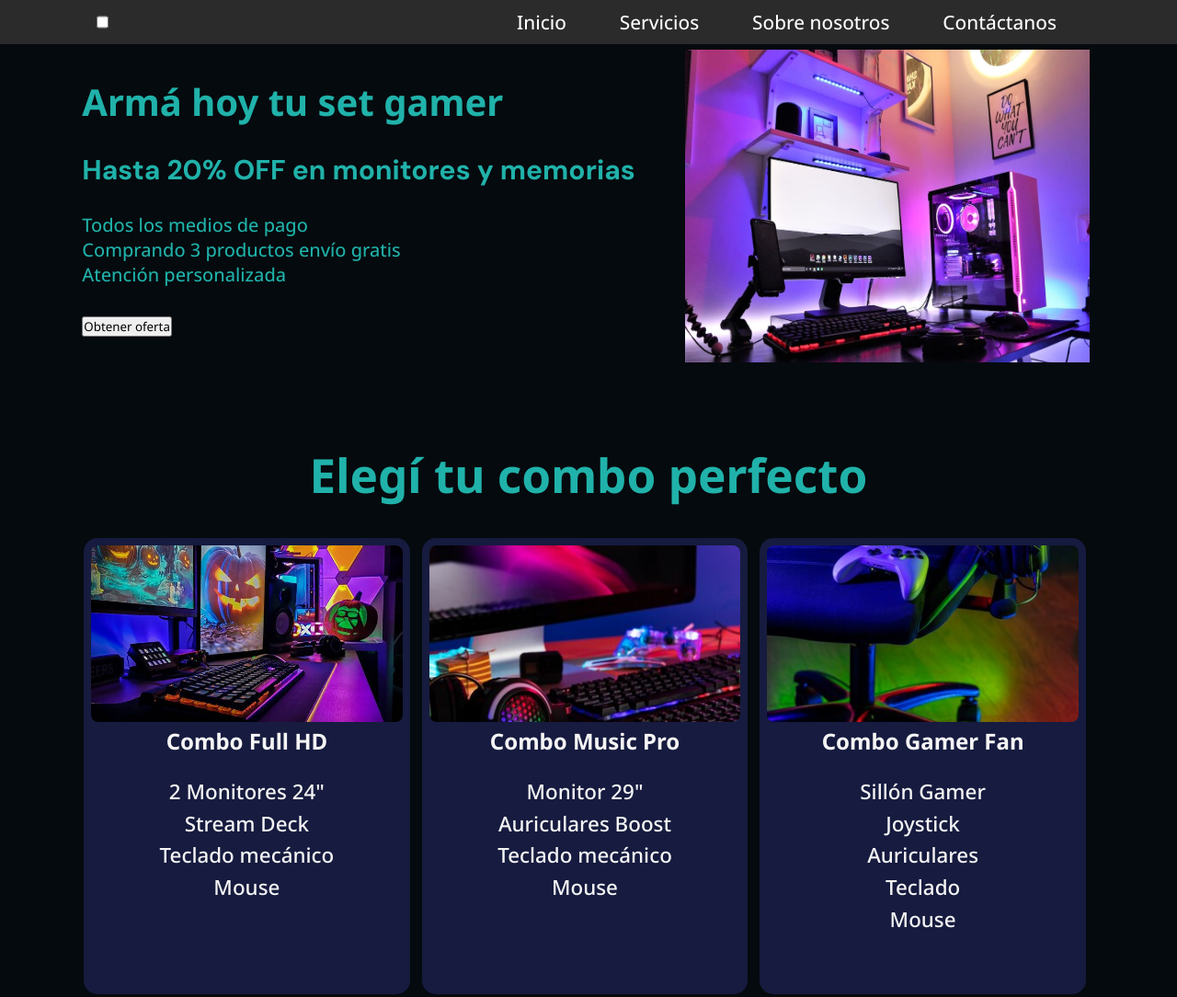
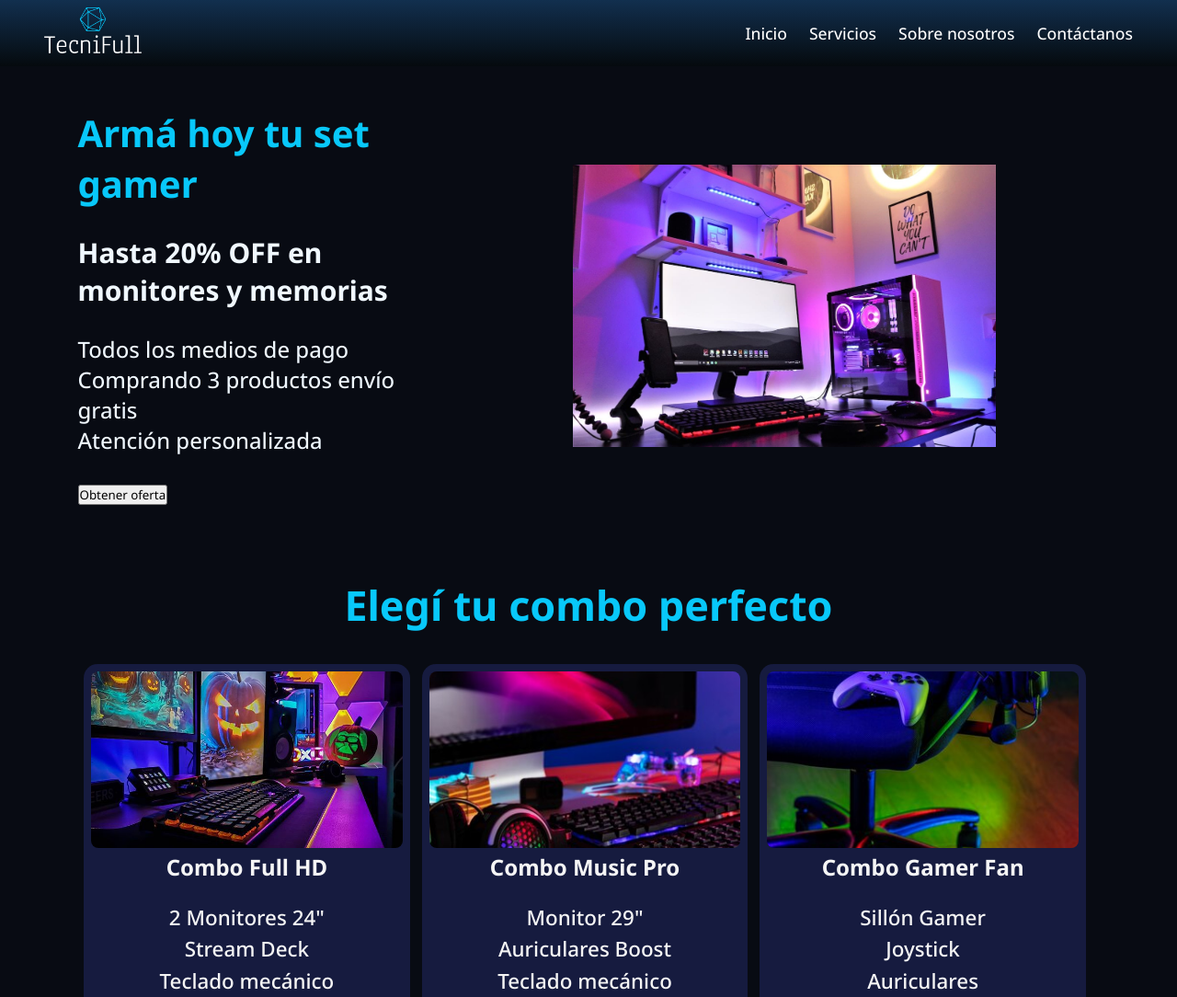
Before and after one commit to 1ggera/tp1-CaC-web-html-css-js, a plain HTML site: page index.html in a window 1280 px wide. Shown: the top 1084 px of the page at 92% size. Drawn offline with Linux system fonts and the light colour scheme.

Commit message:
cambios en header, carga de iconos, cambios en carrusel

```diff
--- a/css/index.css
+++ b/css/index.css
@@ -9,7 +9,7 @@ body {
   font-weight: 450;
   font-size: 16px;
   color: aliceblue;
-  background-color: #050a0e;
+  background-color: #080b13;
   height: auto;
 }
 
@@ -17,44 +17,62 @@ body {
   display: flex;
   flex-wrap: wrap;
   justify-content: space-around;
-  color: lightseagreen;
   margin: 0 0 30px 0;
   font-size: 20px;
 }
 
-.header h2 {
-  font-family: 'DM Sans';
-}
-
 .container {
-  margin: 0 auto;
+  width: auto;
+  height: auto;
+  margin: 0 1.3em;
   display: flex;
   justify-content: space-around;
   align-items: center;
   padding: 1.5rem 1.5rem;
+  align-content: space-around;
 }
 
 .texto-home {
+  flex-shrink: 1;
   font-family: 'Noto Sans', sans-serif;
-  padding: 1.5rem;
-  color: lightseagreen;
+  padding: 1.3rem;
+  order: 0;
 }
-
+.texto-home h1{
+  font-size: 2em;
+  color: #08c8fa;
+}
+.texto-home h2 {
+  color: aliceblue;
+}
+.texto-home li{
+  color: aliceblue;
+  font-size: 1.5rem;
+  list-style:none;
+}
+.img-container {
+  display: flex;
+  justify-content: center;
+  align-items: center;
+  width: 100%;
+}
 .img-home {
-  padding: 30px;
-  width: 500px;
-  height: 400px;
+  flex-shrink: 1;
+  padding: 1em;
+  max-height: 500px;
+  max-width: 500px;
+  order: 1;
 }
 
 .container-promos{
-  height: 700px;
+  height: 680px;
 }
 
 .titulo-promos {
   display: flex;
-  font-size: 1.6em;
+  font-size: 1.4em;
   justify-content: center;
-  color: lightseagreen;
+  color: #08c8fa;
   margin: 0 0 30px 0;
 }
 
@@ -82,7 +100,7 @@ body {
   text-align: center;
 }
 .card:hover{
-  box-shadow: 0 0 20px 0 rgba(8, 200, 250, 0.702);
+  box-shadow: 0 0 20px 0 #08c8fa;
   transform: scale(1.05);
 }
 
@@ -153,17 +171,19 @@ body {
 .titulo-carrusel{
   padding: 10px;
   text-align: center;
-  color: lightseagreen;
+  color: #08c8fa;
   font-size: 1.8em;
+
 }
 
 .galeria-productos{
+  display: flex;
   box-sizing: border-box;
   flex-wrap: wrap;
   /* font-family: 'Lucida Sans', sans-serif; */
-  width: 98%;
-  height: 800;
-  margin: 10px;
+  width: 96%;
+  height: auto;
+  margin: 55px auto;
   position: relative;
   padding: 10px 0;
   /* background-color: rgb(48, 156, 97); */
@@ -186,10 +206,11 @@ body {
   padding: 20px;
   justify-content: space-between;
   border-bottom: 2px solid #ddd;
+  /* background-color: aqua; */
 }
 
 .encabezado-carrusel p span{
-  font-size: 40px;
+  font-size: 3rem;
   margin: 0 5px;
   cursor: pointer;
   color: #fff;
@@ -198,21 +219,20 @@ body {
   display: inline-block;
   line-height: 20px;
   text-align: center;
-  border-radius: 3px;
+  border-radius: 5px;
 }
 .encabezado-carrusel p span:hover{
-  background: blue;
+  background: #08c8fa;
 }
 
 .tarjetas-productos{
   width: 90%;
-  height: 550px;
-  margin: 0.25rem;
+  height: 500px;
   display: flex;
-  align-items: center;
+  /* align-items: flex-start; */
   overflow-x:auto; /*para el desplazamiento de los productos en el DOM*/
-  gap: 4px;
-  margin: auto;
+  gap: 0.25rem;
+  margin: 0 auto;
 }
 .tarjetas-productos::-webkit-scrollbar{
   display: none;
@@ -230,7 +250,7 @@ body {
 
 picture {
   width: 100%;
-  height: 70%;
+  height: 60%;
   /* height: 200px;*/
   width: 100%;
   padding: 0.25rem;
@@ -293,7 +313,7 @@ picture img{
   text-align: center;
   box-shadow: 0 0 20px 0 rgba(8, 200, 250, 0.702);
 }
-
+/* ugnu.itjua87@juaxe.com */
 @media(min-width:1441px){
 
 }
--- a/css/navbar.css
+++ b/css/navbar.css
@@ -7,28 +7,34 @@
     font-family: 'Open Sans', sans-serif;
     display: flex;
     flex-direction: row;
-    justify-content: space-around;
-    background-color: #2B2B2B;
+    flex-wrap: wrap;
+    justify-content: space-between;
+    align-items: center;
+    background-color: #151515;
     width: 100%;
-    padding: 10px 0px;
     top: 0;
-    position: fixed;
+    position: sticky;
     color: #fff;
     z-index: 1;
+    height: 4.5rem;
+    background-image: linear-gradient(to top, #050a0e, rgba(8, 126, 250, 0.251));
 }
 
-.nav-logo-image {
-    width: 30%;
+.logo {
+    min-width: 2.7em;
+    max-width: 5.3em;
+    margin: 0 0 0 3rem;
 }
 
 .nav-menu-list {
     display: flex;
     flex-direction: row;
     justify-content: space-around;
+    align-items: center;
     list-style: none;
-    width: 50%;
-    font-size: 1.3rem;
-    gap: 0.3rem;
+    font-size: 1.1rem;
+    gap: 1.5rem;
+    margin: 0 3rem 0 0;
 }
 
 .nav-menu-item>a {
@@ -59,9 +65,9 @@
     bottom: 0;
     width: 0;
     height: 2px;
-    transition: width 0.5s ease;
+    transition: width 0.3s ease;
     transform: translateX(-50%);
-    background-color: darkcyan;
+    background-color: #08c8fa;
 }
 
 .nav-menu-list .nav-menu-item a:hover::before {
@@ -75,7 +81,6 @@
     color: #fff;
     font-size: 1.5rem;
     cursor: pointer;
-
 }
 
 /* Consulta de medios para hacer el menú responsive */
@@ -117,3 +122,42 @@
         display: block;
     }
 }
+
+@media(max-width:375px){
+    .nav-logo-image{
+
+    }
+    .nav-menu {
+        flex-direction: row; /* Cambiamos a columna */
+        align-items: center; /* Centramos los elementos */
+    }
+
+    .nav-menu-list {
+        display: none; /* Ocultamos la lista en pantallas pequeñas */
+    }
+
+    /* Mostrar el botón de menú en pantallas pequeñas */
+    .nav-menu-toggle {
+        display: block;
+        color: #fff;
+        font-size: 1.5rem;
+        cursor: pointer;
+    }
+
+    /* Estilo de la lista desplegable */
+    .nav-menu-dropdown {
+        display: none; /* Inicialmente oculto */
+        position: absolute;
+        top: 100%; /* Aparece debajo del botón de menú */
+        left: 0;
+        background-color: #2B2B2B;
+        width: 100%;
+        padding: 20px;
+        box-sizing: border-box;
+    }
+
+    /* Mostrar la lista desplegable cuando se hace clic en el botón de menú */
+    .nav-menu-toggle:focus + .nav-menu-dropdown {
+        display: block;
+    }
+}
--- a/index.html
+++ b/index.html
@@ -9,22 +9,26 @@
   <link
     href="https://fonts.googleapis.com/css2?family=DM+Sans:ital,opsz,wght@0,9..40,100..1000;1,9..40,100..1000&family=Noto+Sans:ital,wght@0,100..900;1,100..900&family=Roboto+Mono:ital,wght@0,100..700;1,100..700&display=swap"
     rel="stylesheet">
-
   <link rel="stylesheet" href="./css/navbar.css" />
   <link rel="stylesheet" href="./css/footer.css" />
   <link rel="stylesheet" href="./css/index.css" />
   <title>TecniFull</title>
+  <link rel="icon" href="images/tecnifull-favicon-black.png">
 </head>
 
 <body>
   <header class="header">
     <!-- NAVBAR / MENU DE PÁGINA -->
     <nav class="nav-menu">
-      <input title="asd" class="newMenu" id="newMenu" type="checkbox" />
-      <label for="newMenu"></label>
+      <figure>
+        <a href="https://tecnifull.zeabur.app/">
+          <img class="logo" src="images/logo-no-background.png" alt="Icon" aria-label="tecnifull-logo"><!--style="height: 45px;" -->
+        </a>
+      </figure>
 
+      <label for="newMenu">
         <ul class="nav-menu-list">
-        <li class="nav-menu-item"><a href="#">Inicio</a></li>
+          <li class="nav-menu-item"><a href="https://tecnifull.zeabur.app/">Inicio</a></li>
           <li class="nav-menu-item">
             <a href="./pages/services.html">Servicios</a>
           </li>
@@ -35,7 +39,7 @@
             <a href="./pages/contact.html">Contáctanos</a>
           </li>
         </ul>
-
+      </label>
     </nav>
     <div class="container">
       <div class="texto-home">
@@ -43,7 +47,7 @@
         <br>
         <h2>Hasta 20% OFF en monitores y memorias</h3>
           <br>
-          <ul style="list-style:none;">
+          <ul>
             <li>Todos los medios de pago</li>
             <li>Comprando 3 productos envío gratis</li>
             <li>Atención personalizada</li>
@@ -51,7 +55,9 @@
           <br>
           <button>Obtener oferta</button>
       </div>
+      <div class="img-container">
         <img class="img-home" src="./images/setgamer.jpg" alt="img-mem-ram">
+      </div>
     </div>
   </header>
   <div class="nav-menu-separator"></div>
@@ -128,7 +134,7 @@
     <section class="tarjetas-productos">
       <div class="producto">
         <picture>
-          <img src="/images/setgamer2.jpg" alt="memorias ram">
+          <img src="/images/monitor.png" alt="monitor samsung">
         </picture>
         <div class="detalle">
           <p>
--- a/js/index.js
+++ b/js/index.js
@@ -1,3 +1,4 @@
+//CARRUSEL
 let flechas = document.getElementsByTagName('span');
 
 // Selecciona todos los elementos del documento HTML que tienen la clase producto
@@ -41,3 +42,4 @@ let movim_izq = () => {
 
 flechas[1].onclick = ()=>{movim_der();}
 flechas[0].onclick = ()=>{movim_izq();}
+//FIN CARRUSEL
```
Also changed, not shown: fonts/Anaheim.ttf (added), images/logo-color.svg (added), images/logo-no-background.png (added), images/logo-no-background.svg (added), images/logo.PNG (added), images/logo2.png (added), images/monitor.png (added), images/tecnifull-favicon-black.png (added), images/tecnifull-favicon-color.png (added). Lines whose indentation alone changed are shown as unchanged.
